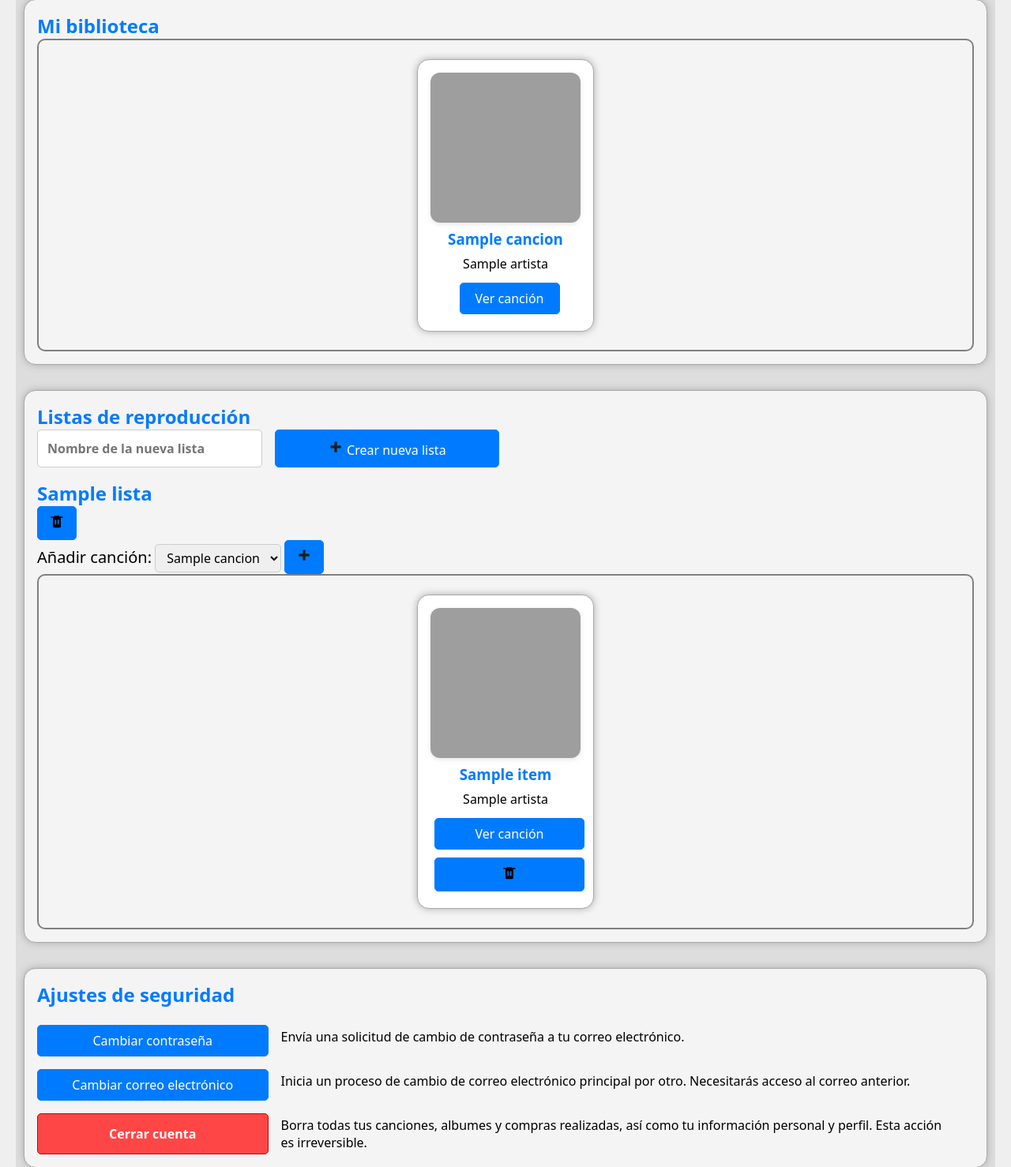
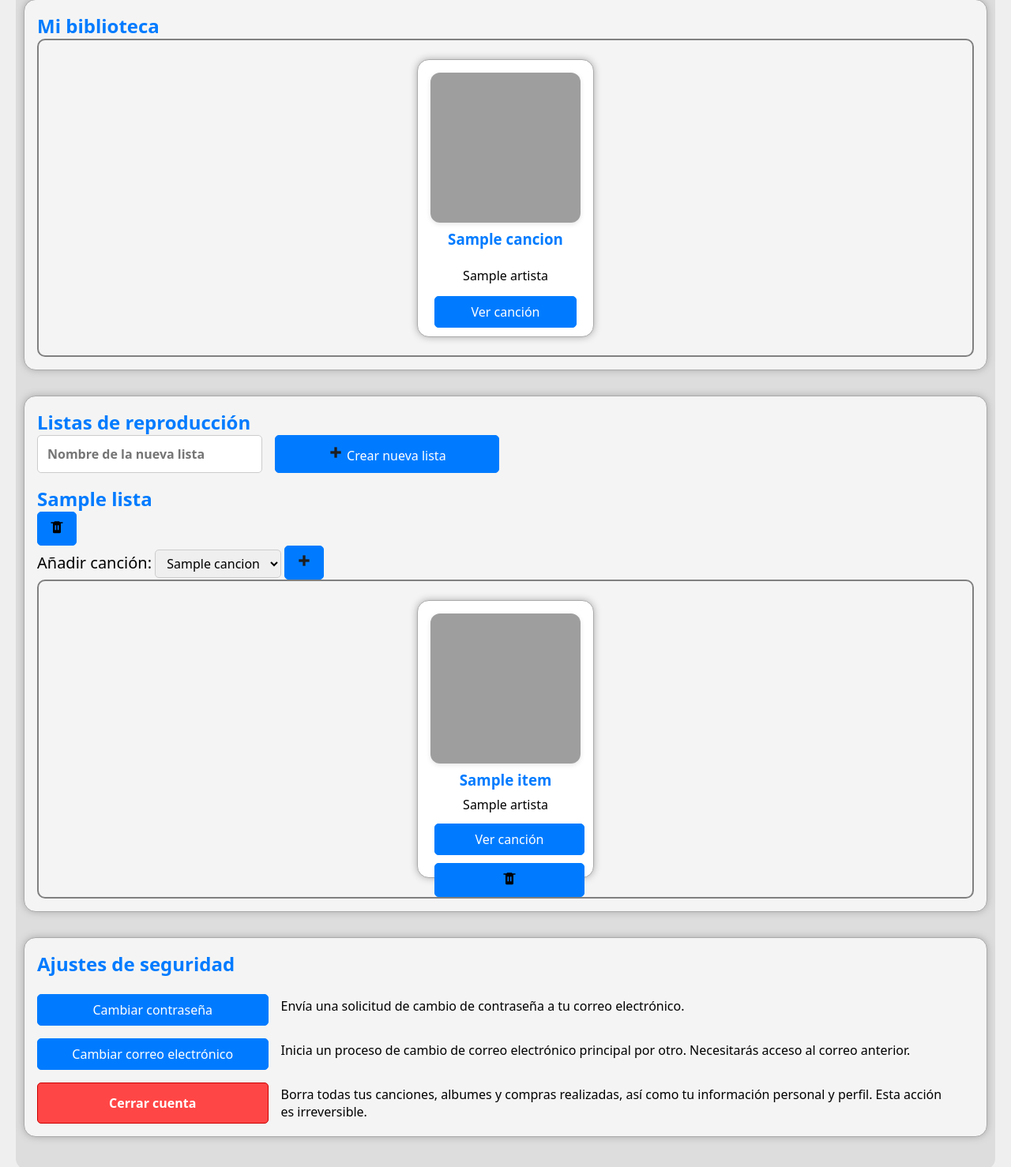
Before and after one commit to gguibertg/UnderSounds, a FastAPI app: template view/templates/user/profile.html in a window 1280 px wide. Shown: the part 875-2353 px from the top of the page at 79% size. Run offline with FastAPI, Linux system fonts and the light colour scheme; the template is opened without the code that fills it: most values are stand-ins (such as "Sample title", 1, 10 or a date in 2020); parts of the project's set-up code (start-up, migrations or seed data) failed here and were passed over; some libraries are stand-ins or nearby versions; grey boxes are pictures that could not be loaded.

Commit message:
Hotfix: visual de las tarjetas de canciones deperfil

```diff
--- a/static/css/user/profile.css
+++ b/static/css/user/profile.css
@@ -7,6 +7,8 @@
 .item-element {
     min-width: 14rem;
     max-width: 14rem;
+    min-height: 22rem;
+    max-height: 22rem;
     flex: 0 0 auto;
     margin: 0 0.5rem;
 }
@@ -40,6 +42,37 @@
 .dark-mode .item-element {
     background-color: #333;
     border: 1px solid #555;
+}
+
+.songs-content {
+    display: flex;
+    flex-direction: column;
+    align-items: center;
+    gap: 0.5rem;
+}
+
+.btn-container {
+    width: 100%;
+    display: flex;
+    justify-content: center;
+}
+
+.songs-content h3 {
+    min-height: 2.5rem;
+    overflow: hidden;
+    text-overflow: ellipsis;
+    text-align: center;
+    display: -webkit-box;
+    -webkit-line-clamp: 2;
+    line-clamp: 2;
+    -webkit-box-orient: vertical;
+}
+
+.songs-content p {
+    min-height: 1.5rem;
+    overflow: hidden;
+    text-overflow: ellipsis;
+    text-align: center;
 }
 
 /* ========== INFORMACIÓN PERSONAL ========== */
--- a/view/templates/user/profile.html
+++ b/view/templates/user/profile.html
@@ -88,10 +88,12 @@
                 <div class="div-carrusel grid-entradas">
                     {% for cancion in canciones_biblioteca %}
                     <div class="div-pannel-sub item-element songs-cell">
-                        <img class="songs-image" src="{{ cancion.portada }}" alt="{{ cancion.titulo }}" />
-                        <h3>{{ cancion.titulo }}</h3>
-                        <p>{{ cancion.artista }}</p>
-                        <a href="/song?id={{ cancion.id }}">
+                        <div class="songs-content">
+                            <img class="songs-image" src="{{ cancion.portada }}" alt="{{ cancion.titulo }}" />
+                            <h3>{{ cancion.titulo }}</h3>
+                            <p>{{ cancion.artista }}</p>
+                        </div>
+                        <a href="/song?id={{ cancion.id }}" class="btn-container">
                             <button class="btn">Ver canción</button>
                         </a>
                     </div>
```
